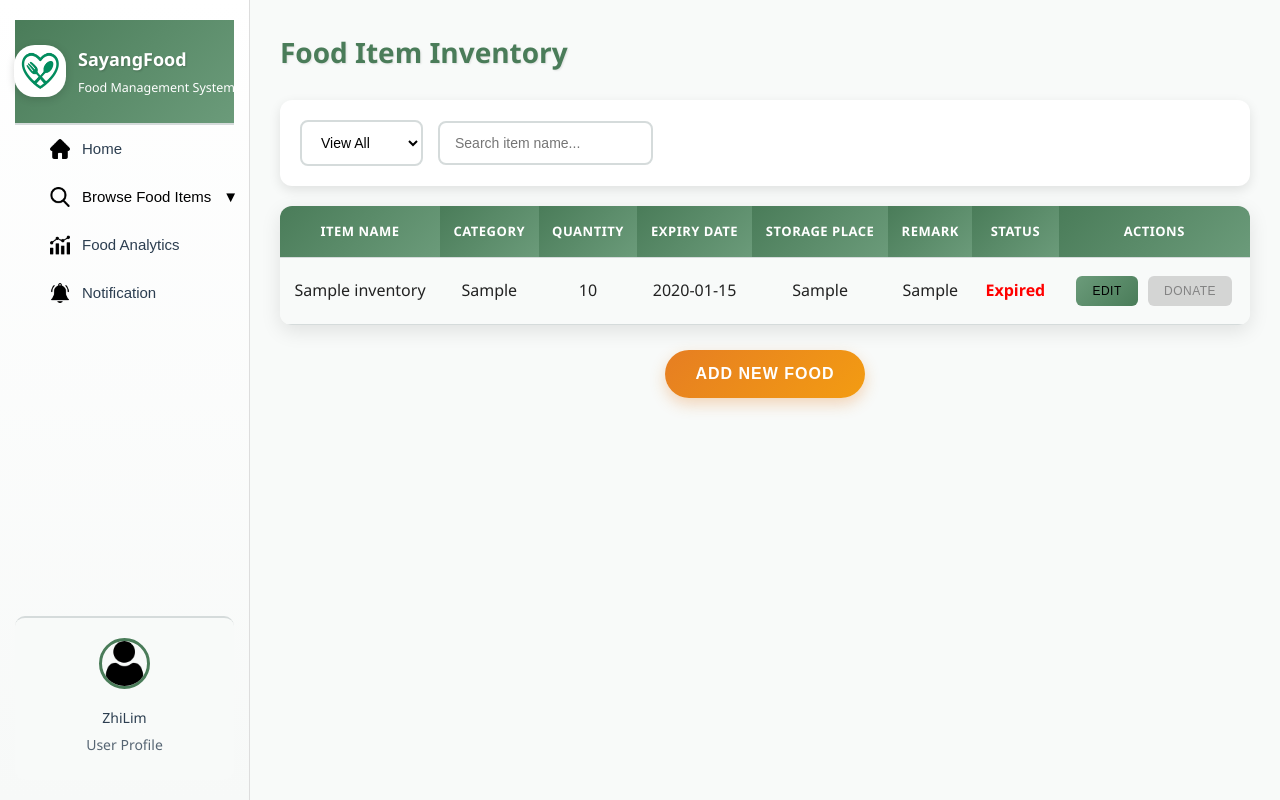
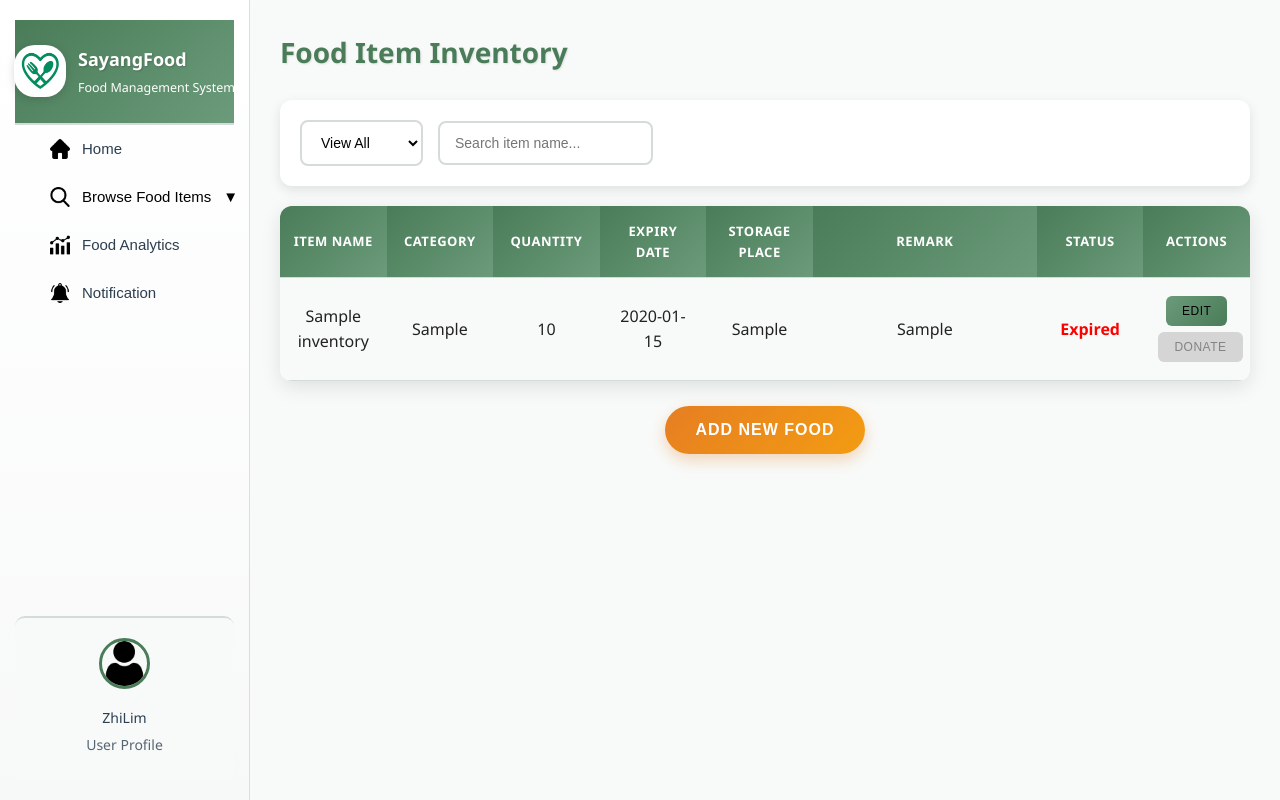
Before and after one commit to XinYou0910/SayangFood, a PHP site: page /SayangFood/inventory_list.php in a window 1280 px wide. Run offline with PHP 8.4, Linux system fonts and the light colour scheme; tables that the repository leaves empty or names only in its code hold one stand-in row (values such as "Sample post"); some libraries are stand-ins or nearby versions.

Commit message:
`Refactor inventory list: add remark column width control and unit input switch`

```diff
--- a/inventory_list.css
+++ b/inventory_list.css
@@ -339,12 +339,51 @@ table {
   border-radius: 12px;
   overflow: hidden;
   box-shadow: 0 6px 20px var(--shadow-light);
+  table-layout: fixed; /* ✅ keeps column widths consistent */
 }
 
 th, td {
   padding: 15px 12px;
   text-align: center;
   border-bottom: 1px solid var(--border-light);
+}
+
+/* Fix Remark column width and truncate text */
+table td:nth-child(6),
+table th:nth-child(6) {
+  width: 250px;            /* fixed width for the remark column */
+  max-width: 250px;
+  white-space: nowrap;     /* prevent line wrapping */
+  overflow: hidden;        /* hide overflowed text */
+  text-overflow: ellipsis; /* add “...” for long text */
+}
+
+/* Fix column width for REMARK (6th column) */
+table th:nth-child(6),
+table td:nth-child(6) {
+  width: 200px;
+  max-width: 200px;
+}
+
+/* Truncate text properly */
+td.remark-cell .truncate {
+  display: block;
+  width: 100%;
+  max-width: 200px;
+  white-space: nowrap;
+  overflow: hidden;
+  text-overflow: ellipsis;
+}
+
+/* Optional hover to show full text */
+td.remark-cell .truncate:hover {
+  white-space: normal;
+  overflow: visible;
+  background: #fffbea;
+  position: relative;
+  z-index: 2;
+  padding: 2px 4px;
+  border-radius: 4px;
 }
 
 th {
--- a/inventory_list.php
+++ b/inventory_list.php
@@ -108,7 +108,11 @@ if (!$result) {
         <td><?= htmlspecialchars($row['quantity']) ?></td>
         <td><?= date('Y-m-d', strtotime($row['expiry_date'])) ?></td>
         <td><?= htmlspecialchars($row['storage_place']) ?></td>
-        <td><?= htmlspecialchars($row['item_remark']) ?></td>
+        <td class="remark-cell">
+          <div class="truncate" title="<?= htmlspecialchars($row['item_remark']) ?>">
+            <?= htmlspecialchars($row['item_remark']) ?>
+          </div>
+        </td>
         <?php
           $status = $row['item_status'];
           $expiryDate = strtotime($row['expiry_date']);
@@ -253,7 +257,8 @@ if (!$result) {
 
           <div class="form-group unit">
             <label for="editQuantityUnit">Unit</label>
-            <select id="editQuantityUnit" name="quantityUnit" required>
+            <div id="editUnitWrapper">
+              <select id="editQuantityUnit" name="quantityUnit" onchange="switchEditUnitInput()" required>
                 <option value="">-- Select Unit --</option>
                 <option value="pcs">pcs</option>
                 <option value="packs">packs</option>
@@ -264,6 +269,7 @@ if (!$result) {
                 <option value="loaf">loaf</option>
                 <option value="Other">Other</option>
               </select>
+            </div>
           </div>
 
           <div class="form-group expiry">
```
Also changed, not shown: script.js (+39 -0 lines). Lines whose indentation alone changed are shown as unchanged.
